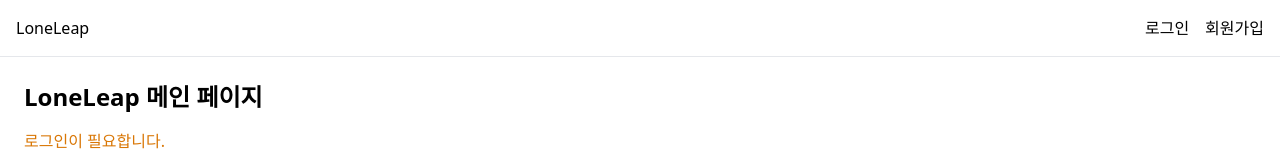
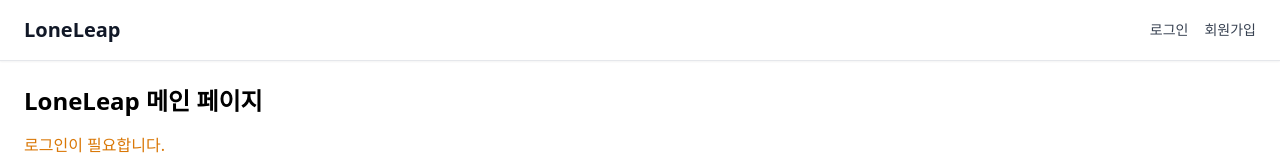
Before and after one commit to devyuu08/loneleap, a React (Vite) app: page / in a window 1280 px wide. Shown: the top 155 px of the page. Built offline with nearby package versions, Linux system fonts and the light colour scheme; no server answers.

Commit message:
style: Header UI 리팩토링 및 채팅 목록 링크  추가

```diff
--- a/src/components/Header.jsx
+++ b/src/components/Header.jsx
@@ -1,4 +1,3 @@
-// src/components/Header.jsx
 import React from "react";
 import { Link, useNavigate } from "react-router-dom";
 import { useSelector, useDispatch } from "react-redux";
@@ -13,9 +12,9 @@ export default function Header() {
 
   const handleLogout = async () => {
     try {
-      await logout(); // Firebase 로그아웃 시도
-      dispatch(clearUser()); // Redux 상태 초기화
-      navigate("/"); // 홈으로 이동
+      await logout(); // Firebase 로그아웃
+      dispatch(clearUser());
+      navigate("/");
     } catch (error) {
       console.error("로그아웃 실패:", error);
       alert("로그아웃에 실패했습니다. 다시 시도해주세요.");
@@ -23,19 +22,38 @@ export default function Header() {
   };
 
   return (
-    <header className="p-4 border-b flex justify-between">
-      <Link to="/">LoneLeap</Link>
+    <header className="bg-white px-6 py-4 border-b flex justify-between items-center shadow-sm">
+      <Link to="/" className="text-xl font-bold text-gray-900">
+        LoneLeap
+      </Link>
+
       {user ? (
-        <div className="flex items-center gap-4">
-          <span>{user.email}</span>
-          <button onClick={handleLogout}>로그아웃</button>
-          <Link to="/itinerary">내 일정</Link>
-          <Link to="/reviews">여행 리뷰</Link>
+        <div className="flex items-center gap-5 text-sm text-gray-700">
+          <span className="text-gray-600">{user.email}</span>
+          <Link to="/itinerary" className="hover:text-black">
+            내 일정
+          </Link>
+          <Link to="/reviews" className="hover:text-black">
+            여행 리뷰
+          </Link>
+          <Link to="/chat" className="hover:text-black">
+            채팅 목록
+          </Link>
+          <button
+            onClick={handleLogout}
+            className="text-red-500 hover:underline ml-2"
+          >
+            로그아웃
+          </button>
         </div>
       ) : (
-        <div className="flex gap-4">
-          <Link to="/login">로그인</Link>
-          <Link to="/signup">회원가입</Link>
+        <div className="flex gap-4 text-sm text-gray-700">
+          <Link to="/login" className="hover:text-black">
+            로그인
+          </Link>
+          <Link to="/signup" className="hover:text-black">
+            회원가입
+          </Link>
         </div>
       )}
     </header>
```
